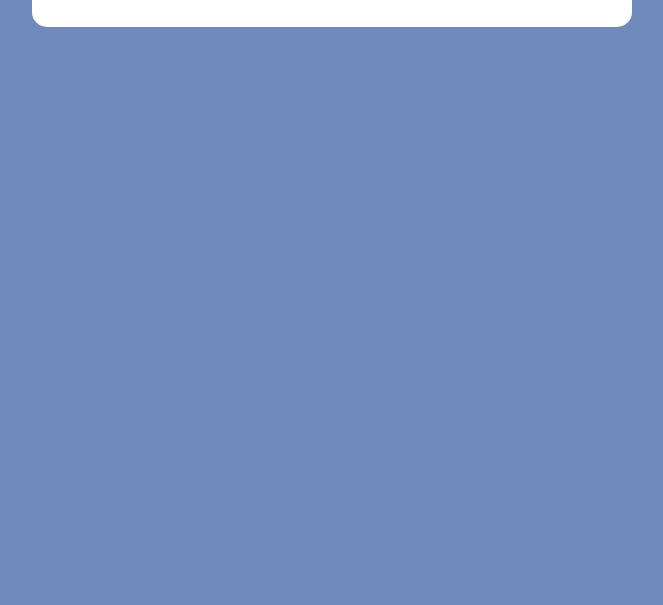
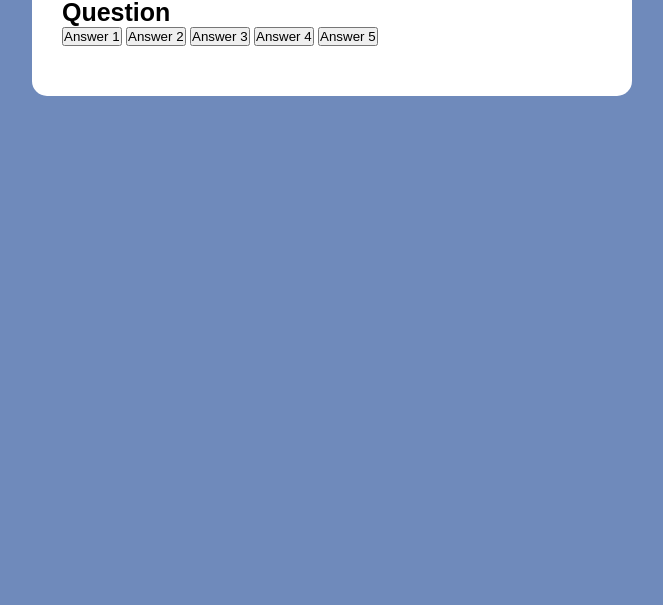
Before and after one commit to jurba1997/pp2, a plain HTML site: page index.html in a window 1280 px wide. Shown: the part 195-800 px from the top of the page, without its empty margins (308-971 px from the left). Drawn offline with Linux system fonts and the light colour scheme.

Commit message:
style the inner div and h2

```diff
--- a/assets/css/style.css
+++ b/assets/css/style.css
@@ -8,6 +8,8 @@
 body {
     background: #6f8abb;
 }
+
+/* Outer/Container div*/
 
 #container {
     background: #fff;
@@ -23,3 +25,14 @@ body {
     border-bottom: 1.75px solid #6f8abb;
     padding-bottom: 5px;
 }
+
+/* Inner/Questions div*/
+
+.inner{
+    padding: 20px 0;
+}
+
+.inner h2{
+    font-size: 25px;
+    font-weight: 600;
+}
--- a/index.html
+++ b/index.html
@@ -15,14 +15,15 @@
 
         <h1>Quiz Game</h1>
 
-        <div class="quiz">
-            <h2 id="question"></h2>
+        <div class="inner">
+            <h2 id="question">Question</h2>
 
             <div id="buttons">
                 <button class="btn">Answer 1</button>
                 <button class="btn">Answer 2</button>
                 <button class="btn">Answer 3</button>
                 <button class="btn">Answer 4</button>
+                <button class="btn">Answer 5</button>
             </div>
         </div>
     </div>
```
